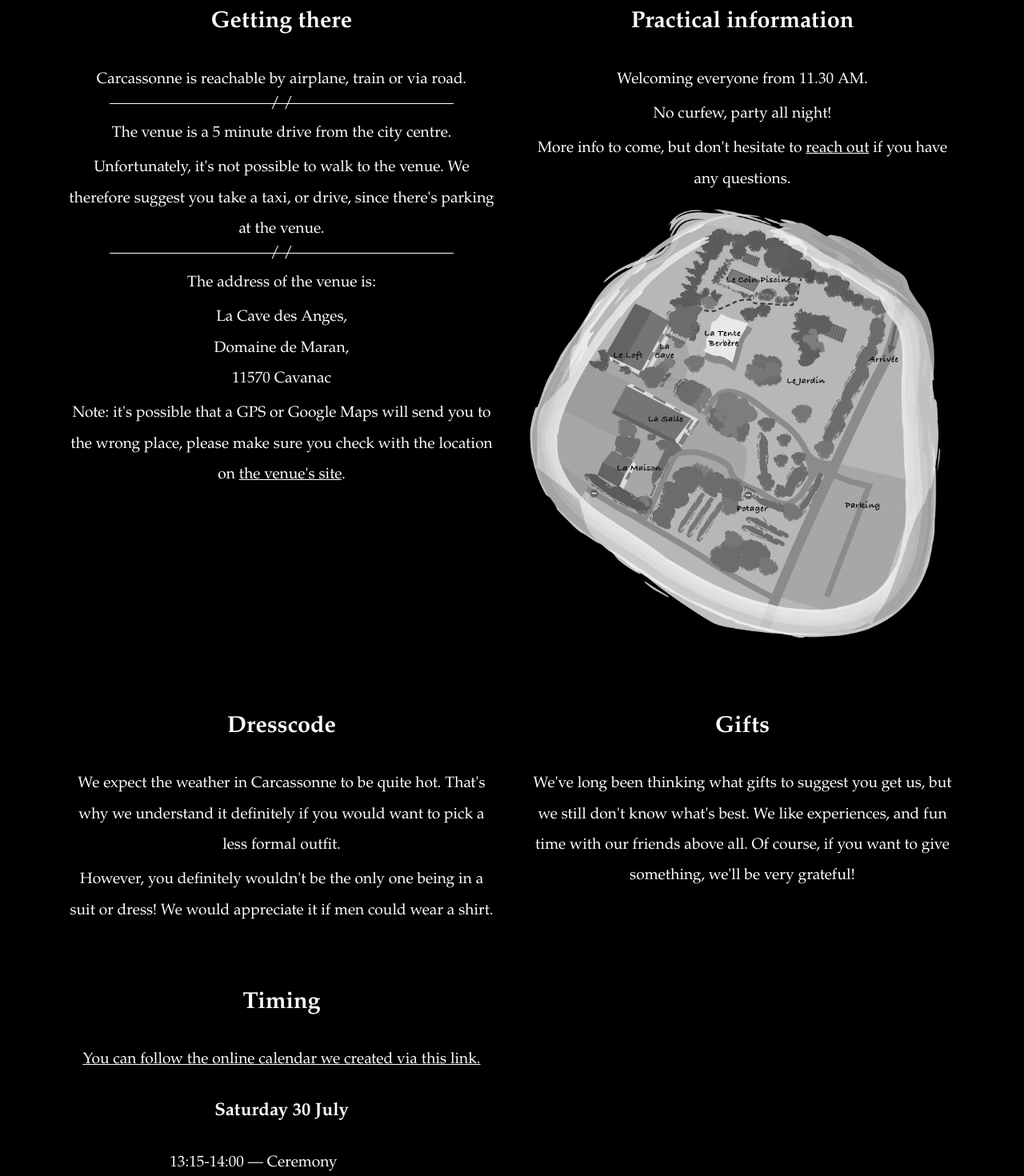
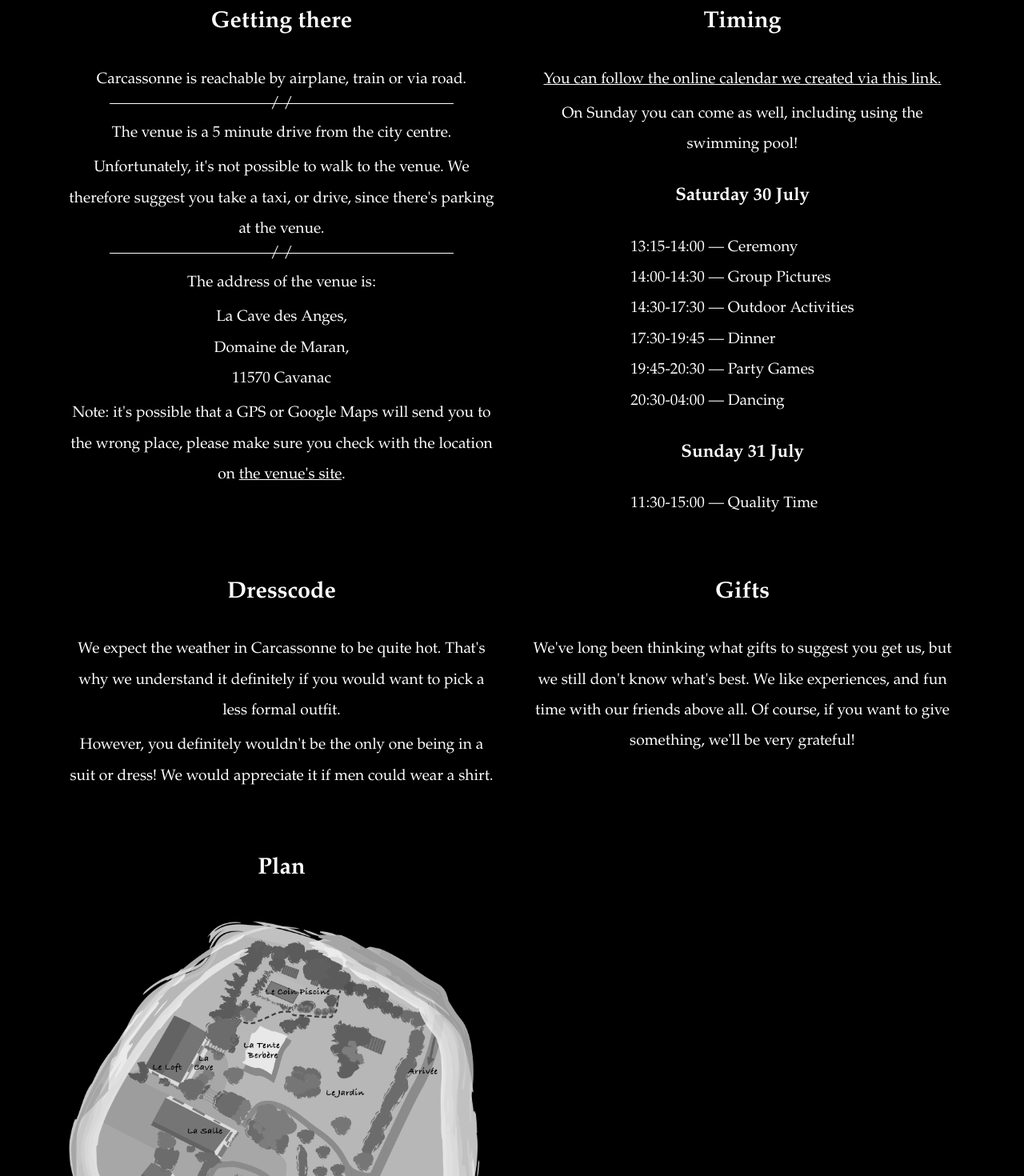
Before and after one commit to Haroenv/wedding-website, a React (Create React App) app: page / in a window 1280 px wide. Shown: the part 1060-2530 px from the top of the page at 80% size. Built offline with nearby package versions, Linux system fonts and the light colour scheme.

Commit message:
reorganize sections

```diff
--- a/src/Home.jsx
+++ b/src/Home.jsx
@@ -97,14 +97,14 @@ const Home = () => {
           </span>
         </button>
 
-        <section>{getText('home_getting_there')}</section>
-        <section>
-          {getText('home_practical')}
+        <section id="getting-there">{getText('home_getting_there')}</section>
+        <section id="timing">{getText('home_timing')}</section>
+        <section id="dress-code">{getText('home_dresscode')}</section>
+        <section id="gifts">{getText('home_gifts')}</section>
+        <section id="plan">
+          <h2>Plan</h2>
           <img src={planImage} alt="Plan of La Cave Des Anges" />
         </section>
-        <section>{getText('home_dresscode')}</section>
-        <section>{getText('home_gifts')}</section>
-        <section>{getText('home_timing')}</section>
       </div>
       <footer>
         <hr className="flourish" />
--- a/src/translations-jsx.jsx
+++ b/src/translations-jsx.jsx
@@ -109,6 +109,7 @@ export const English = {
           You can follow the online calendar we created via this link.
         </a>
       </p>
+      <p>On Sunday you can come as well, including using the swimming pool!</p>
       <div className="narrow-center">
         <section>
           <h3>Saturday 30 July</h3>
@@ -265,6 +266,7 @@ export const Dutch = {
           Je kan deze kalender ook toevoegen via deze link.
         </a>
       </p>
+      <p>Op de zondag kan je ook langskomen, er is ook een zwembad!</p>
       <div className="narrow-center">
         <section>
           <h3>zaterdag 30 juli</h3>
@@ -279,7 +281,6 @@ export const Dutch = {
         </section>
         <section>
           <h3>zondag 31 juli</h3>
-          <p></p>
           <ul className="subtle-list">
             <li>11:30-15:00 — Kwaliteitstijd</li>
           </ul>
```
